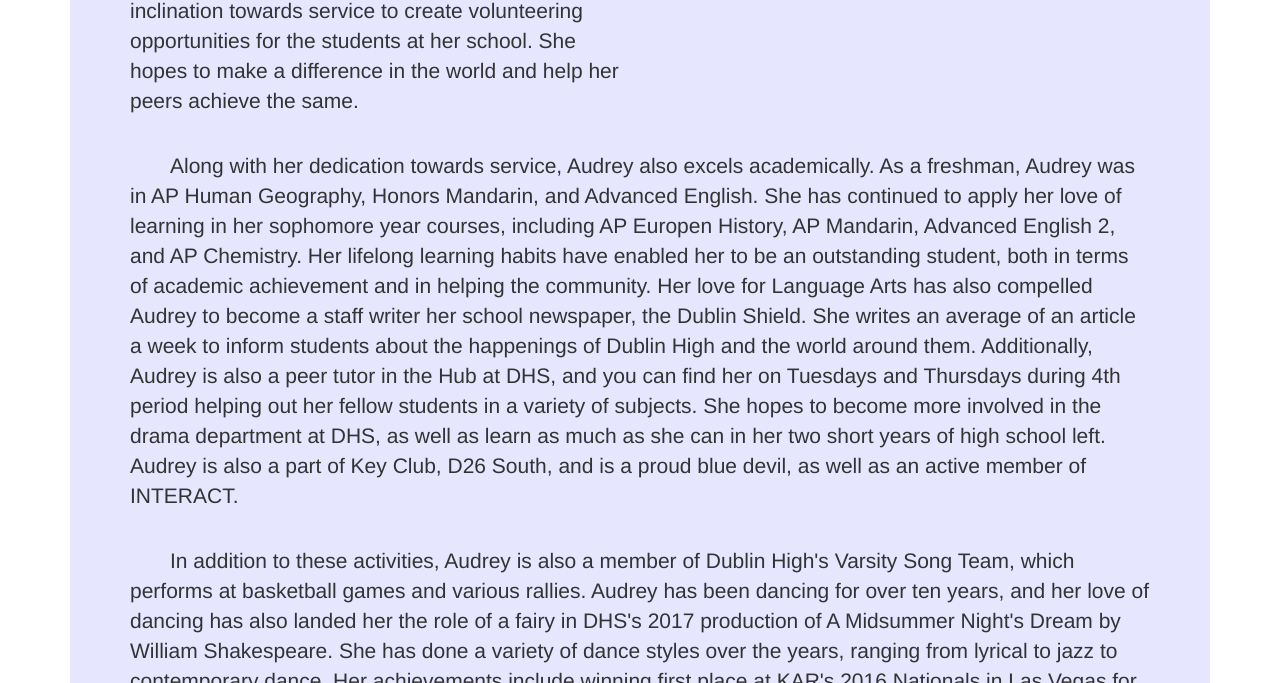
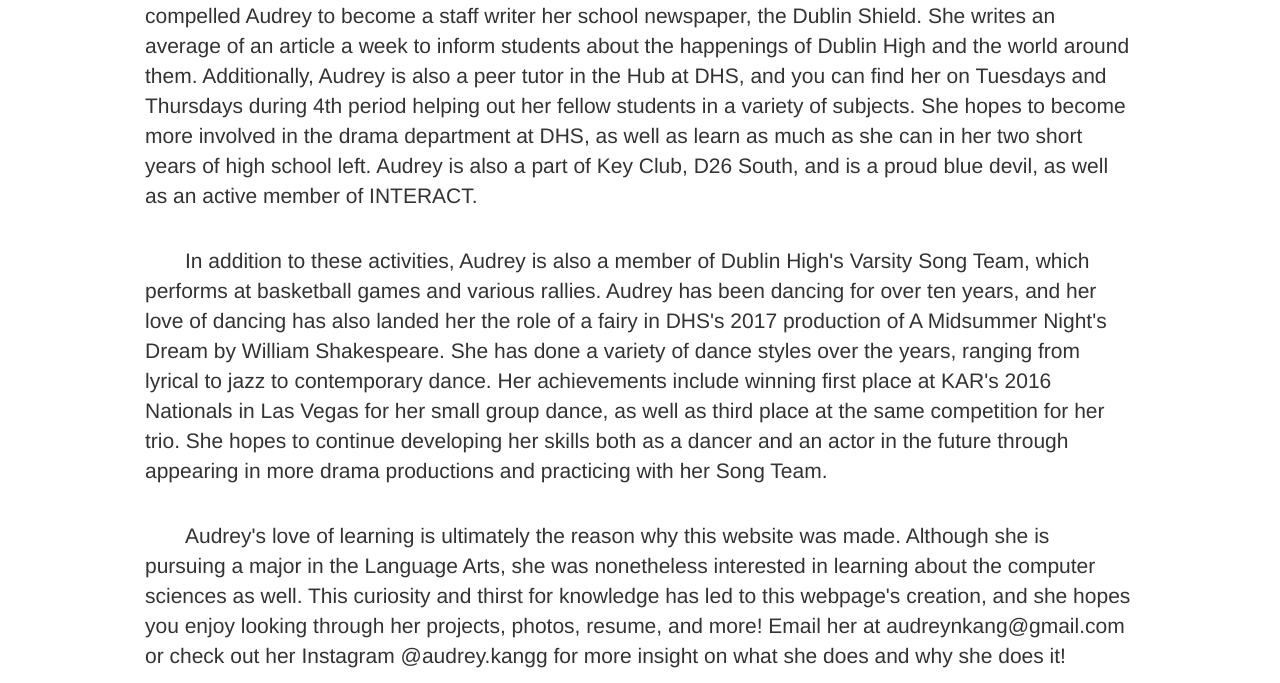
Before and after one commit to audreykang/portfolio, a plain HTML site: page Kang_AboutMe.html in a window 1280 px wide. Shown: the part 1420-2103 px from the top of the page. Drawn offline with Linux system fonts and the light colour scheme.

Commit message:
changed paragraphs in about me

```diff
--- a/Kang_AboutMe.html
+++ b/Kang_AboutMe.html
@@ -45,9 +45,10 @@
                         <img src="Images/laughing_with_camera.png" alt="Picture of Audrey Kang"/></a>
                     </div>
                 </div>
-                <div class="row">
-                    <div class="col-sm-6">
-                        <p>   Audrey Kang is an ambitious young woman who hopes to have a career
+
+                 <div class="col-sm-12">
+                    </br>
+                    <p> Audrey Kang is an ambitious young woman who hopes to have a career
                         in legislature, as well as a seat in Congress, in the future.
                         After high school, Audrey hopes to get a PhD
                         in law at either Columbia, Stanford, Harvard, or Yale.
@@ -68,10 +69,8 @@
                         opportunities for the students at her school. She hopes to make a difference
                         in the world and help her peers achieve the same.
                     </p>
-                    </div>
 
-                 <div class="col-sm-12">
-                    </br>
+
                     <p> Along with her dedication
                   towards service, Audrey
                   also excels academically. As a freshman,
```
Lines whose indentation alone changed are shown as unchanged.
